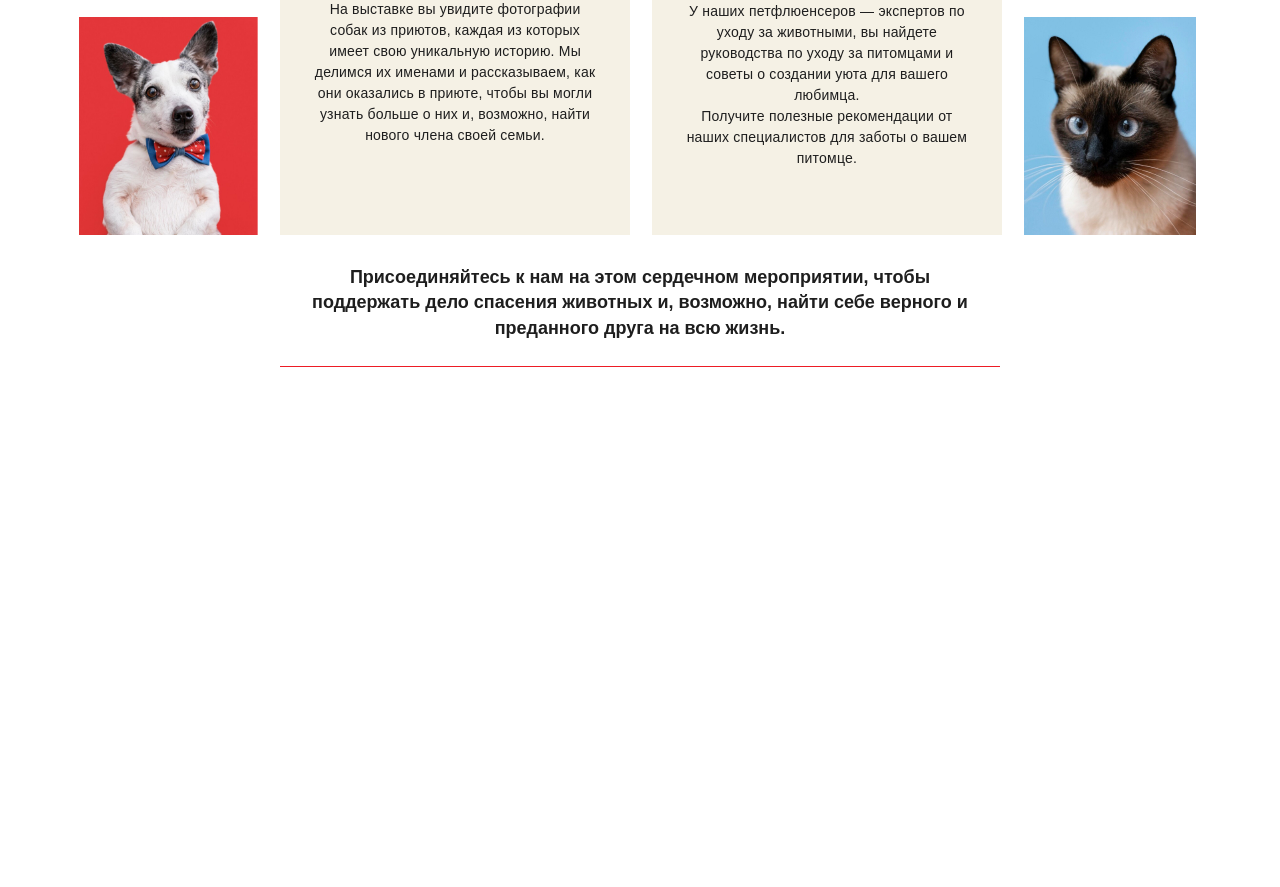
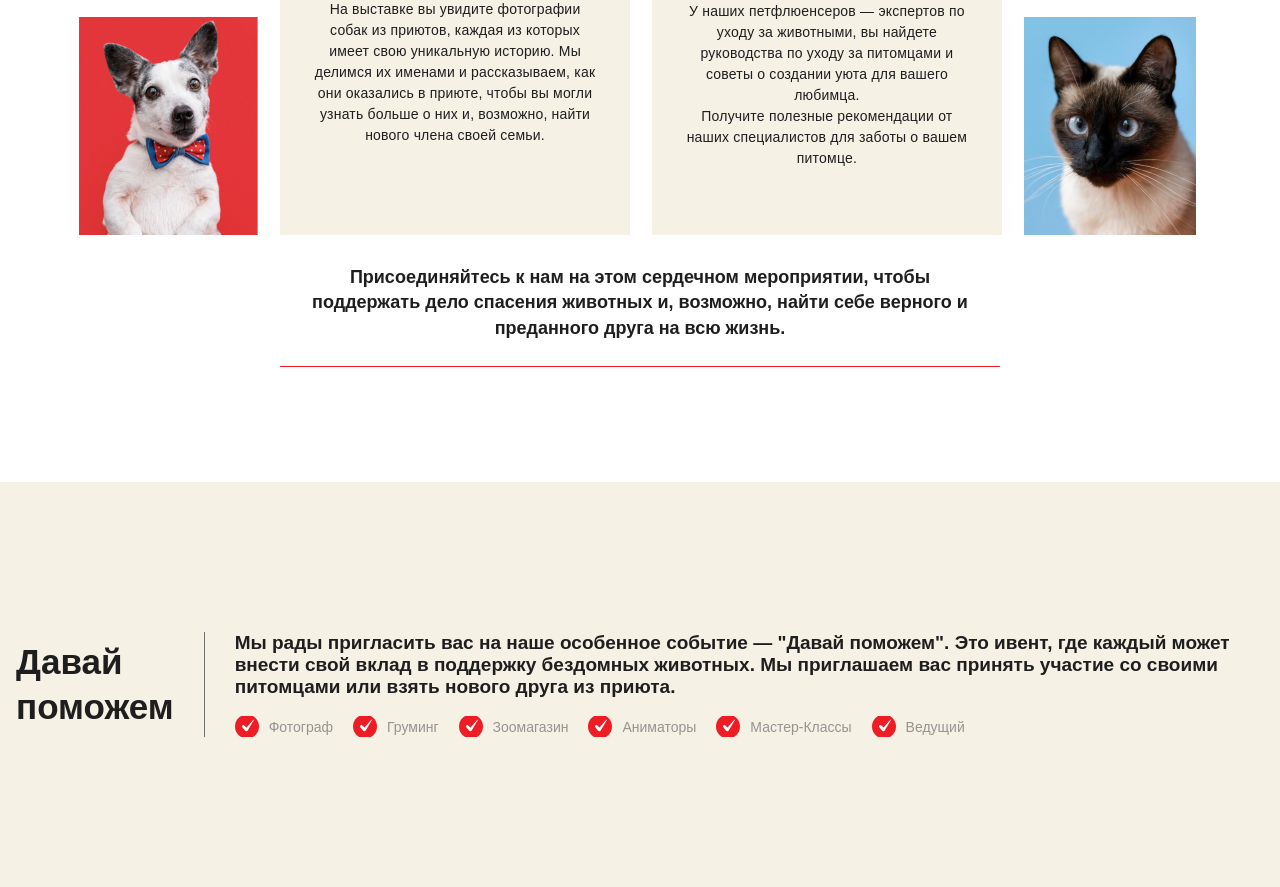
Before and after one commit to nurali-code/purina, a plain HTML site: page index.html in a window 1280 px wide. Shown: the part 1121-2008 px from the top of the page. Before the commit the page ends 1543 px from the top, so only its background shows below. Drawn offline with Linux system fonts and the light colour scheme; a web font is replaced by a local one.

Commit message:
help litle

```diff
--- a/index.html
+++ b/index.html
@@ -112,6 +112,29 @@
         </div>
     </section>
 
+    <section class="help">
+        <div class="container-wide fx">
+            <h2>Давай <br> поможем</h2>
+            <div class="help-title">
+                <p class="help__text">
+                    Мы рады пригласить вас на наше особенное событие — "Давай поможем". Это ивент, где каждый может внести свой вклад в поддержку бездомных животных. Мы приглашаем
+                    вас принять участие со своими питомцами или взять нового друга из приюта.
+                </p>
+                <ul class="fx">
+                    <li>Фотограф</li>
+                    <li>Груминг</li>
+                    <li>Зоомагазин</li>
+                    <li>Аниматоры</li>
+                    <li>Мастер-Классы</li>
+                    <li>Ведущий</li>
+                </ul>
+            </div>
+        </div>
+        <div class="container">
+
+        </div>
+    </section>
+
 
     <script src="js/jquery-3.7.1.min.js"></script>
     <script src="js/slick.min.js"></script>
--- a/sass/_elements.sass
+++ b/sass/_elements.sass
@@ -25,13 +25,16 @@ body
 img
     max-width: 100%
 
-.container
+.container,
+.container-wide
     max-width: 1210px
     width: 100%
     padding: 0 15px
     margin: 0 auto
     position: relative
     z-index: 1
+    &-wide
+        max-width: 1278px
 
 h1
     font-size: 45px
@@ -95,5 +98,17 @@ input
 section
     padding: 55px 0
 
+ul
+    padding: 0
+    list-style: none
+    li
+        font-size: 14px
+        color: #97938F
+        padding: 3px 0 2px 34px
+        background-image: url('../img/check.svg')
+        background-repeat: no-repeat
+        background-position: center left
+        background-size: 24px auto
+
 @media screen and ( max-width: 1000px )
     h1
--- a/sass/style.sass
+++ b/sass/style.sass
@@ -113,3 +113,26 @@
         margin: 0 auto
         padding: 30px 25px 25px
         border-bottom: 1px solid $prime
+
+.help
+    margin-top: 60px
+    padding: 150px 0
+    background-color: $sec
+    .container-wide
+        margin-bottom: 120px
+
+    h2
+        padding-right: 30px
+        margin: 0
+
+    &-title
+        padding-left: 30px
+        border-left: 1px solid #6F6F6F
+        ul
+            justify-content: flex-start
+            gap: 20px
+
+    &__text
+        font-size: 19px
+        font-weight: 600
+        margin: 0 0 18px
```
Also changed, not shown: css/style.css, img/check.svg (added), 1 other file.
